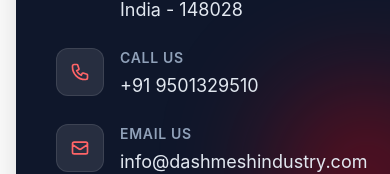
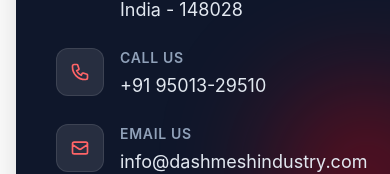
Before and after one commit to parampreet727-hash/Dashmesh, a React (Vite) app: page /contact in a window 390 px wide. Shown: the part 693-867 px from the top of the page. Built offline with nearby package versions, Linux system fonts and the light colour scheme.

Commit message:
Update contact phone number format

```diff
--- a/src/pages/Contact.jsx
+++ b/src/pages/Contact.jsx
@@ -59,7 +59,7 @@ const Contact = () => {
                   </div>
                   <div className="ml-4">
                     <p className="text-sm text-slate-400 uppercase tracking-wider font-semibold mb-1">Call Us</p>
-                    <p className="text-lg text-slate-200">+91 9501329510</p>
+                    <p className="text-lg text-slate-200">+91 95013-29510</p>
                   </div>
                 </div>
 
```
